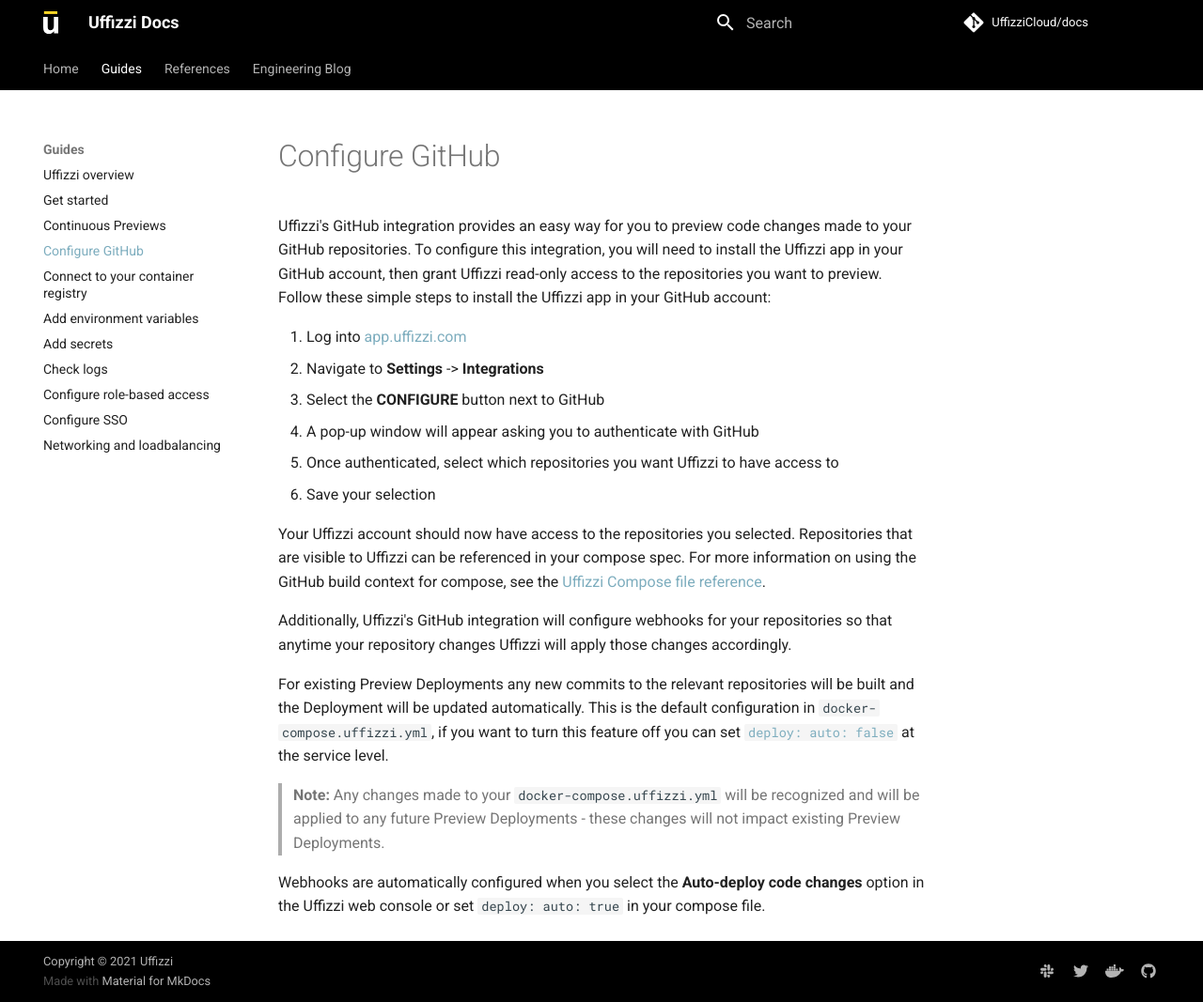
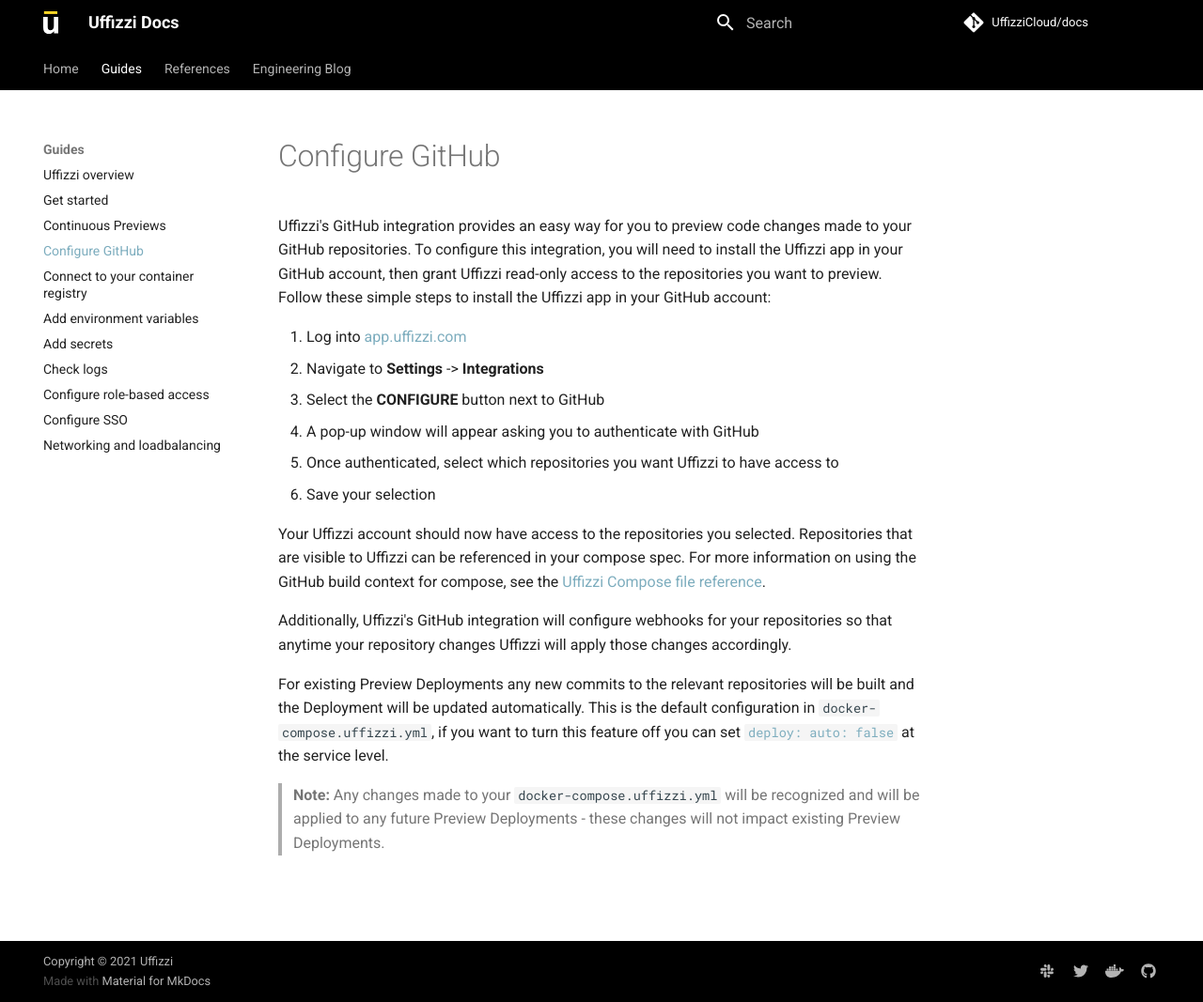
Before and after one commit to UffizziCloud/docs, an MkDocs documentation site: the page built from docs/guides/git-integrations.md, in a window 1280 px wide and 1067 px high. Shown: the whole window at 94% size. Built offline with MkDocs 1.6.1 and Material for MkDocs 9.7.7, drawn with Linux system fonts in a browser that asks for light colours; comment, search, counter and statistics services are not loaded.

Commit message:
Update git-integrations.md

```diff
--- a/docs/guides/git-integrations.md
+++ b/docs/guides/git-integrations.md
@@ -14,5 +14,3 @@
 For existing Preview Deployments any new commits to the relevant repositories will be built and the Deployment will be updated automatically.  This is the default configuration in `docker-compose.uffizzi.yml`, if you want to turn this feature off you can set [`deploy: auto: false`](../references/compose-spec/#x-uffizzi-auto-deploy-updates) at the service level.
 
 >**Note:** Any changes made to your `docker-compose.uffizzi.yml` will be recognized and will be applied to any future Preview Deployments - these changes will not impact existing Preview Deployments.
-
-Webhooks are automatically configured when you select the **Auto-deploy code changes** option in the Uffizzi web console or set `deploy: auto: true` in your compose file.
```
